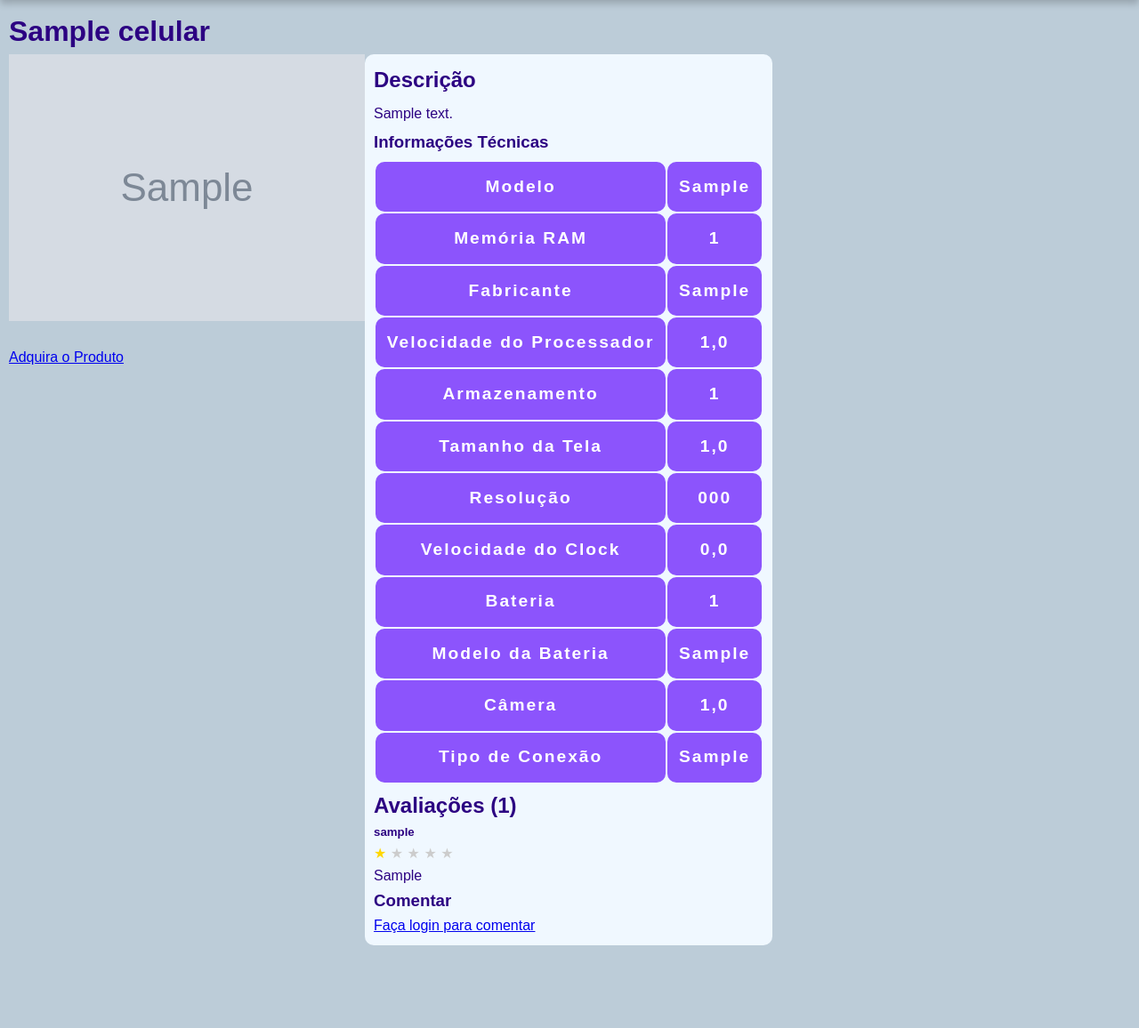
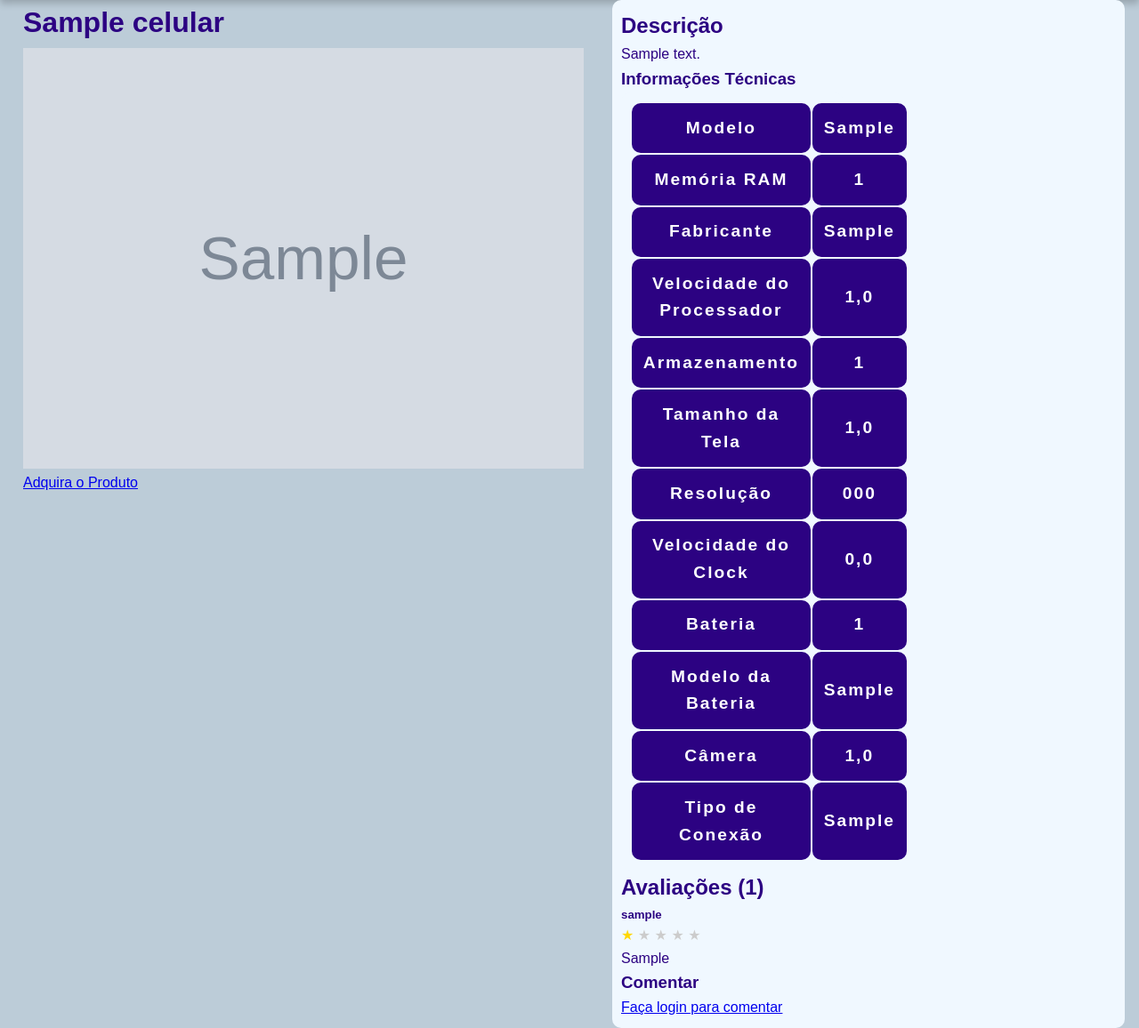
Before and after one commit to hiildh/projeto-desenvolvimento-web, a Django app: page /detalhar-celular/1/ in a window 1280 px wide. Shown: the part 76-1232 px from the top of the page at 89% size. Before the commit the page ends 1139 px from the top, so only its background shows below. Run offline with Django 5.2, Linux system fonts and the light colour scheme; tables that the repository leaves empty hold one stand-in row (values such as "Sample post"); grey boxes marked "Sample" are stand-in pictures.

Commit message:
pagina celulares

```diff
--- a/core/static/pagina-celular.css
+++ b/core/static/pagina-celular.css
@@ -71,33 +73,36 @@ header ul li a:hover {
     color: gold;
 }
 
-.container{
-    padding: 10px;
+header{
+    width: 100%;
 }
 
-.imagem-do-produto {
-    max-width: 2000px;
+.main-container{
+    width: 100%;
+    display: flex;
+    justify-content: space-around;
+
 }
-.table-container {
+.left-container{
     display: flex;
-    align-items: flex-start;
+    width: 50%;
+    padding-left: 10px;
 }
-.informacoes{
+.img-container{
     display: flex;
+    width: 100%;
+    flex-direction: column;
+    gap: 3px;
+}
+
+.info-table{
+    display: flex;
+    width: 45%;
     flex-direction: column;
     background-color: aliceblue;
     border-radius: 10px;
     padding: 10px;
-    gap: 5px;
-}
-
-.card {
-    display: flex;
-    padding: 2rem;
-    border-radius: 0.5rem;
-    background-color: var(--white);
-    box-shadow: rgba(9, 30, 66, 0.25) 0px 1px 1px,
-      rgba(9, 30, 66, 0.13) 0px 0px 1px 1px;
+    flex-wrap: wrap;
 }
 
 thead th{
@@ -113,7 +118,7 @@ tbody tr:hover{
 }
 
 tbody td{
-  background-color: #8c54fc;
+  background-color: #2c0282 ;
   padding: 0.8rem;
   font-size: 1.2rem;
   font-weight: 700;
--- a/core/templates/paginacelulares.html
+++ b/core/templates/paginacelulares.html
@@ -24,17 +24,15 @@
                 </ul>
             {% endif %}
         </header>
-        <div class="container">
-            <h1>{{celular.nome}}</h1>
-            <div class="table-container">
-                <div>
-                    <img src="{{ celular.imagem_link }}" alt="{{celular.nome}}" class="imagem-do-produto">
-                    <div style="margin-top: 20px;">
+        <div class="main-container">
+                <div class="left-container">
+                    <div class="img-container">
+                        <h1>{{celular.nome}}</h1>
+                        <img src="{{ celular.imagem_link }}" alt="{{celular.nome}}" class="imagem-do-produto">
                         <a href="{{celular.link_venda}}" target="_blank" class="button">Adquira o Produto</a>
                     </div>
-
                 </div>
-                <div class="informacoes">
+                <div class="info-table">
                     <h2>Descrição</h2>
                     <p>{{celular.descricao}}</p>
                     <h3>Informações Técnicas</h3>
@@ -149,7 +147,6 @@
                             {% endif %}
                         </div>
                     </div>
-                </div>
             </div>
         </div>
 
```
Also changed, not shown: other parts of core/static/pagina-celular.css (+39 -0 lines).
